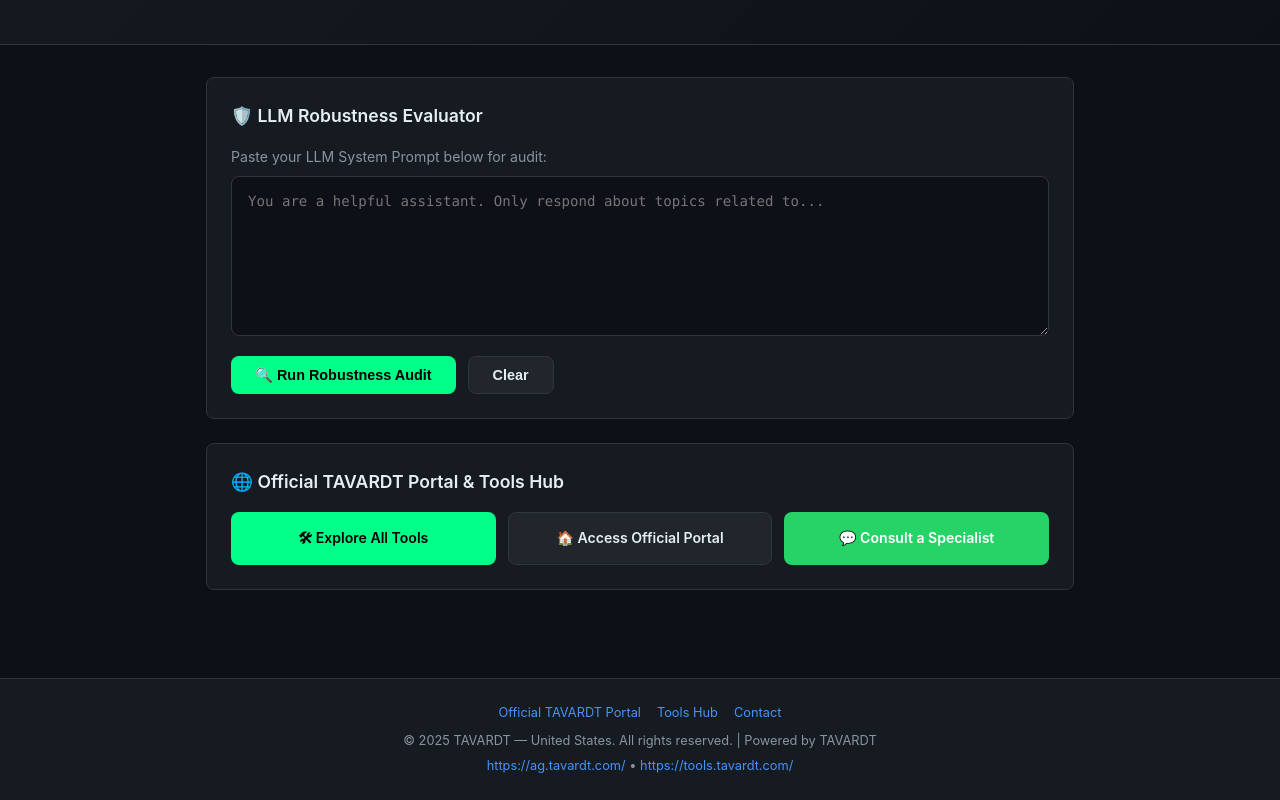
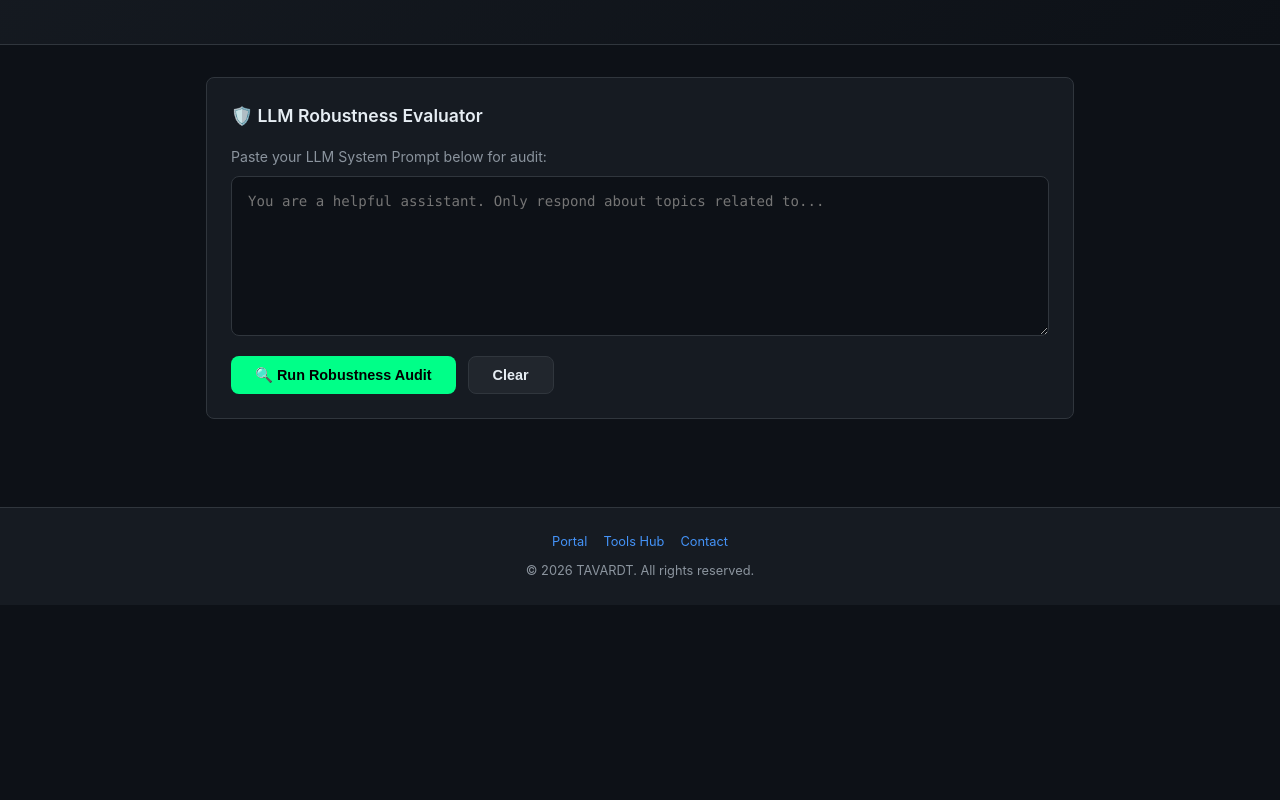
Before and after one commit to TAVARDT-USA/llm-robustness-evaluator-us, a plain HTML site: page index.html in a window 1280 px wide. Shown: the part 309-1109 px from the top of the page. After the commit the page ends 914 px from the top, so only its background shows below. Drawn offline with Linux system fonts and the light colour scheme.

Commit message:
Update index.html

```diff
--- a/index.html
+++ b/index.html
@@ -170,28 +170,15 @@ footer a:hover{color:var(--green)}
       <pre id="code-sp"></pre>
     </div>
   </div>
-
-  <div class="card">
-    <h2>🌐 Official TAVARDT Portal & Tools Hub</h2>
-    <div class="cta-grid">
-      <a class="cta-btn primary" href="https://tools.tavardt.com/">🛠 Explore All Tools</a>
-      <a class="cta-btn secondary" href="https://ag.tavardt.com/">🏠 Access Official Portal</a>
-      <a class="cta-btn wa" href="https://wa.me/5584987721775" target="_blank" rel="noopener">💬 Consult a Specialist</a>
-    </div>
-  </div>
 </main>
 
 <footer>
   <div class="footer-links">
-    <a href="https://ag.tavardt.com/">Official TAVARDT Portal</a>
+    <a href="https://ag.tavardt.com/">Portal</a>
     <a href="https://tools.tavardt.com/">Tools Hub</a>
     <a href="https://ag.tavardt.com/contact/">Contact</a>
   </div>
-  <p>&copy; 2025 TAVARDT — United States. All rights reserved. | Powered by TAVARDT</p>
-  <p style="margin-top:4px">
-    <a href="https://ag.tavardt.com/">https://ag.tavardt.com/</a> &bull;
-    <a href="https://tools.tavardt.com/">https://tools.tavardt.com/</a>
-  </p>
+  <p>&copy; 2026 TAVARDT. All rights reserved.</p>
 </footer>
 
 <script>
```
